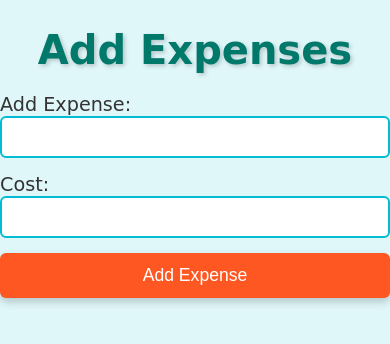
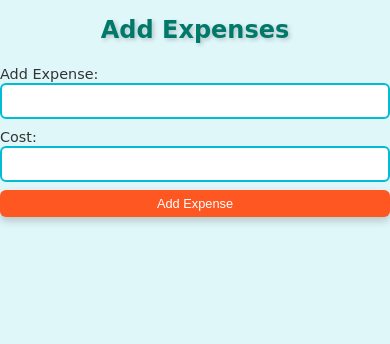
Before and after one commit to Pranay-Erra/expensesList, a React (Create React App) app in the folder frontend/: page / in a window 390 px wide. Shown: the top 344 px of the page. Built offline with nearby package versions, Linux system fonts and the light colour scheme.

Commit message:
added mobile responsive

```diff
--- a/frontend/src/expense/expense.css
+++ b/frontend/src/expense/expense.css
@@ -10,13 +10,16 @@ body {
 
 /* Container styling */
 .container {
-    max-width: 800px;
+    max-width: 1000px;
     margin: 20px auto;
     padding: 20px;
     background: #ffffff;
     border-radius: 12px;
     box-shadow: 0 8px 16px rgba(0, 0, 0, 0.2);
     border: 2px solid #00bcd4;
+    /* Adding padding to prevent content from touching the edges */
+    padding: 20px;
+    box-sizing: border-box;
 }
 
 /* Heading styling */
@@ -59,7 +62,7 @@ th {
 }
 
 /* Button styling */
-Del {
+button {
     background-color: #ff5722;
     color: #ffffff;
     border: none;
@@ -71,7 +74,7 @@ Del {
     box-shadow: 0 4px 8px rgba(0, 0, 0, 0.2);
 }
 
-Del:hover {
+button:hover {
     background-color: #e64a19;
     transform: scale(1.1);
 }
@@ -85,7 +88,49 @@ p {
     font-weight: bold;
 }
 
-/* ToastContainer styling */
-.Toastify__toast-container {
-    top: 80px;
+/* Media Queries for Mobile Responsiveness */
+@media (max-width: 768px) {
+    h1 {
+        font-size: 2rem;
+    }
+
+    table {
+        font-size: 0.9rem;
+    }
+
+    th, td {
+        padding: 12px;
+    }
+
+    button {
+        padding: 8px 16px;
+        font-size: 0.9rem;
+    }
 }
+
+@media (max-width: 480px) {
+    .container {
+        padding: 15px;
+    }
+
+    h1 {
+        font-size: 1.5rem;
+    }
+
+    table {
+        font-size: 0.8rem;
+    }
+
+    th, td {
+        padding: 10px;
+    }
+
+    button {
+        padding: 6px 12px;
+        font-size: 0.8rem;
+    }
+
+    p {
+        font-size: 1rem;
+    }
+}
--- a/frontend/src/main/main.css
+++ b/frontend/src/main/main.css
@@ -17,6 +17,9 @@ main {
     border-radius: 12px;
     box-shadow: 0 8px 16px rgba(0, 0, 0, 0.2);
     border: 2px solid #00bcd4;
+    /* Adding padding to prevent content from touching the edges */
+    padding: 20px;
+    box-sizing: border-box;
 }
 
 /* Heading styling */
@@ -73,3 +76,60 @@ button:hover {
 .Toastify__toast-container {
     top: 80px;
 }
+
+/* Media Queries for Mobile Responsiveness */
+@media (max-width: 768px) {
+    h1 {
+        font-size: 2rem;
+    }
+
+    form {
+        gap: 10px;
+    }
+
+    label {
+        font-size: 1rem;
+    }
+
+    input {
+        padding: 8px;
+        font-size: 0.9rem;
+    }
+
+    button {
+        padding: 10px 15px;
+        font-size: 1rem;
+    }
+}
+
+@media (max-width: 480px) {
+    main {
+        padding: 15px;
+    }
+
+    h1 {
+        font-size: 1.5rem;
+    }
+
+    form {
+        gap: 8px;
+    }
+
+    label {
+        font-size: 0.9rem;
+    }
+
+    input {
+        padding: 8px;
+        font-size: 0.9rem;
+    }
+
+    button {
+        padding: 8px 12px;
+        font-size: 0.9rem;
+    }
+
+    p {
+        font-size: 1rem;
+    }
+}
```
